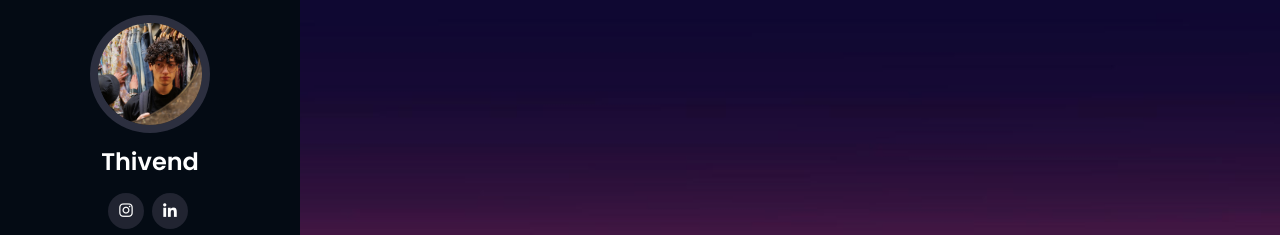
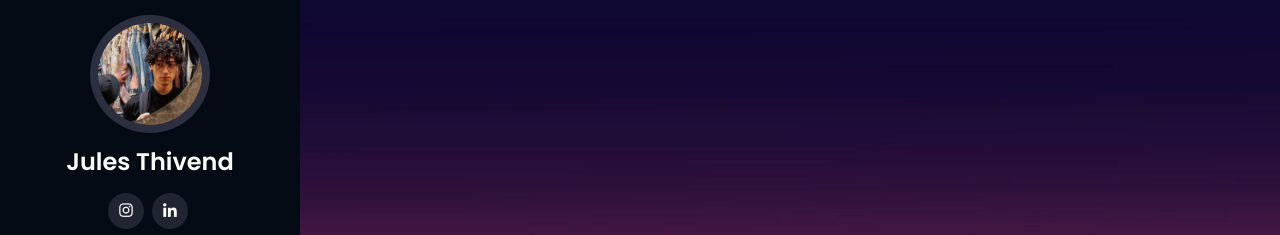
Before and after one commit to Jthivend/PortFolio, a plain HTML site: page PortFolio-master/index.html in a window 1280 px wide. Shown: the top 235 px of the page. Drawn offline with nearby package versions, Linux system fonts and the light colour scheme.

Commit message:
initial project version

```diff
--- a/PortFolio-master/index.html
+++ b/PortFolio-master/index.html
@@ -46,7 +46,7 @@
 
       <div class="profile">
         <img src="assets/img/ph2.jpg" alt="" class="img-fluid rounded-circle">
-        <h1 class="text-light"><a href="index.html">Thivend</a></h1>
+        <h1 class="text-light"><a href="index.html">Jules Thivend</a></h1>
         <div class="social-links mt-3 text-center">
           <a href="#" class="instagram"><i class="bx bxl-instagram"></i></a>
           <a href="#" class="linkedin"><i class="bx bxl-linkedin"></i></a>
```
